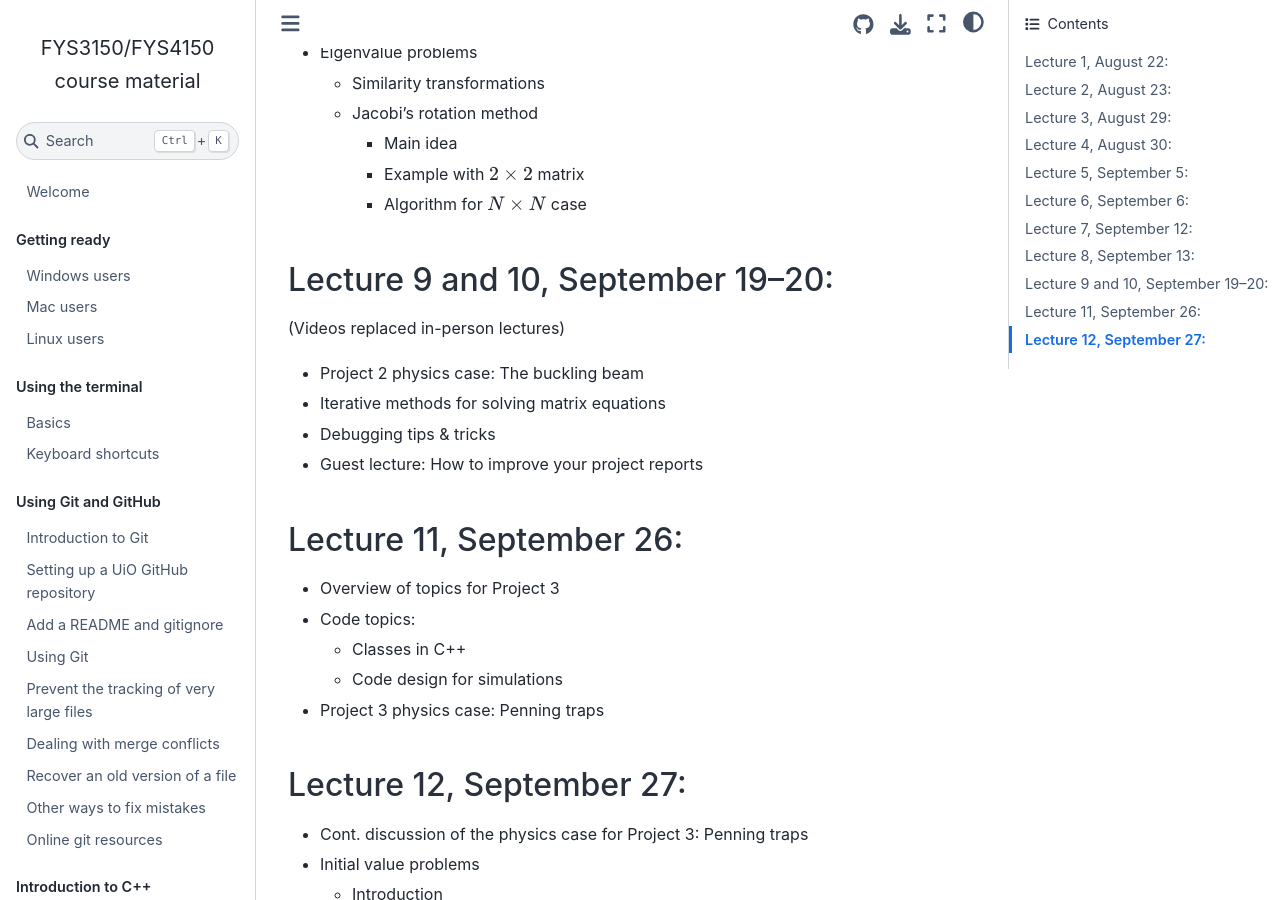
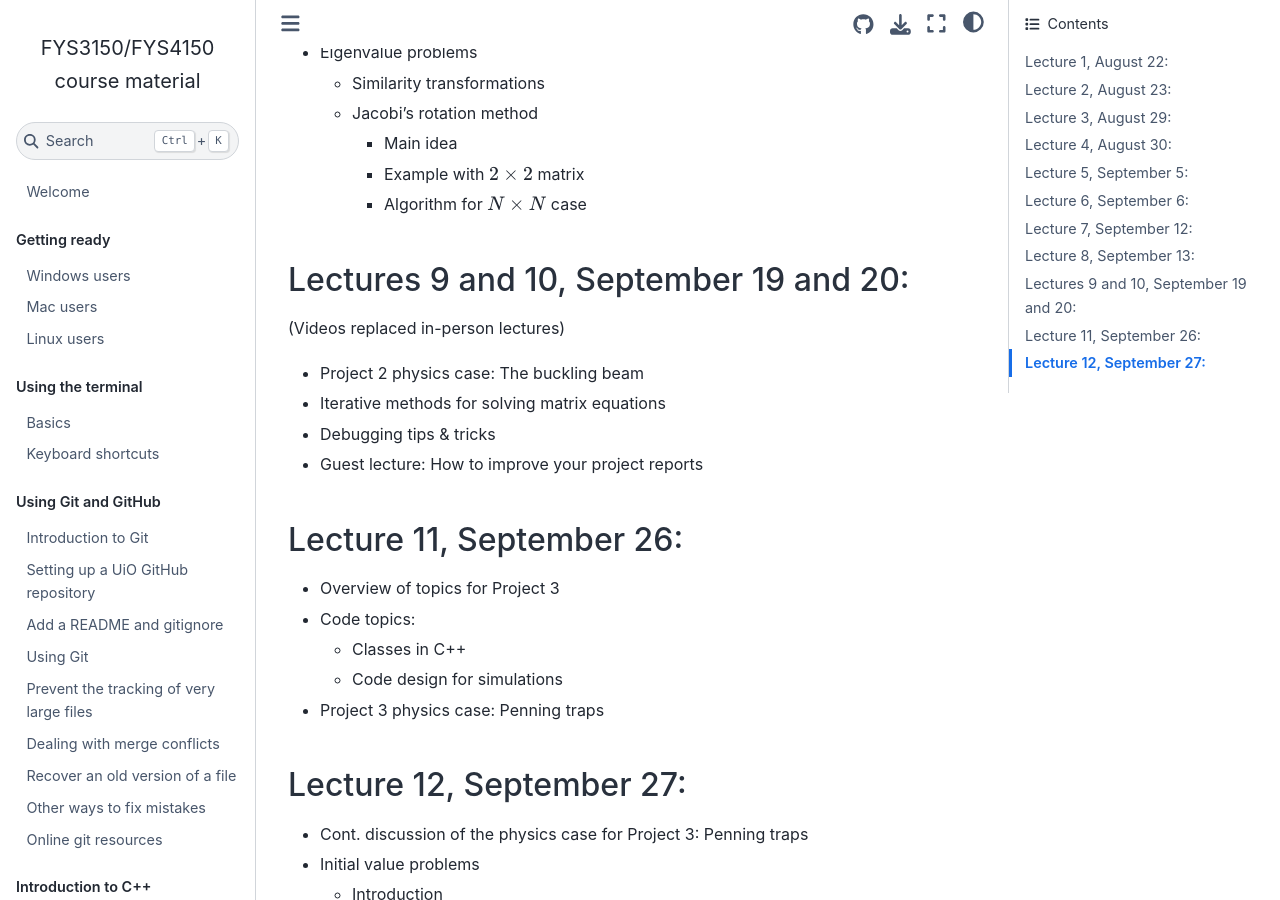
Before and after one commit to anderkve/FYS3150, a Jupyter Book: the page built from lecture_notes/2024/README.md, in a window 1280 px wide and 900 px high, scrolled down 2351 px. Built offline with Jupyter Book 1.0.4 settings and Sphinx 7.4.7 and the Sphinx Book theme 1.1.4, drawn with Linux system fonts in a browser that asks for light colours; pages that are not in the unit, such as notebooks, are missing from menus.

Commit message:
Update README.md

```diff
--- a/lecture_notes/2024/README.md
+++ b/lecture_notes/2024/README.md
@@ -89,7 +89,7 @@
     - Algorithm for $N \times N$ case
 
 
-### Lecture 9 and 10, September 19--20:
+### Lectures 9 and 10, September 19 and 20:
 
 (Videos replaced in-person lectures)
 
```
